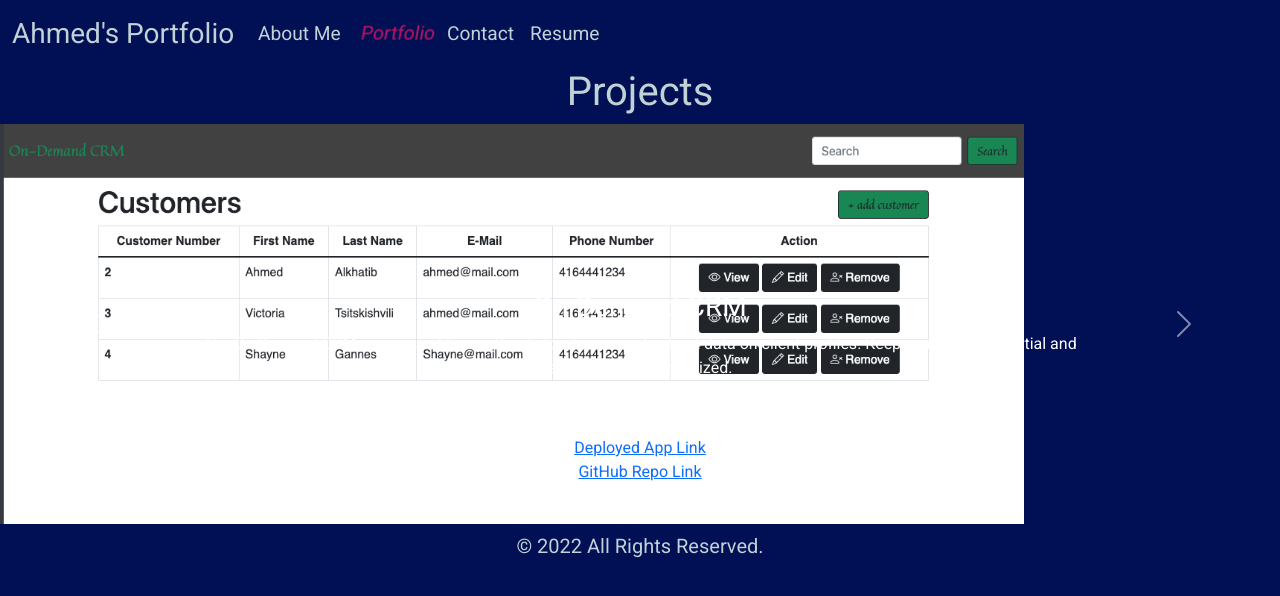
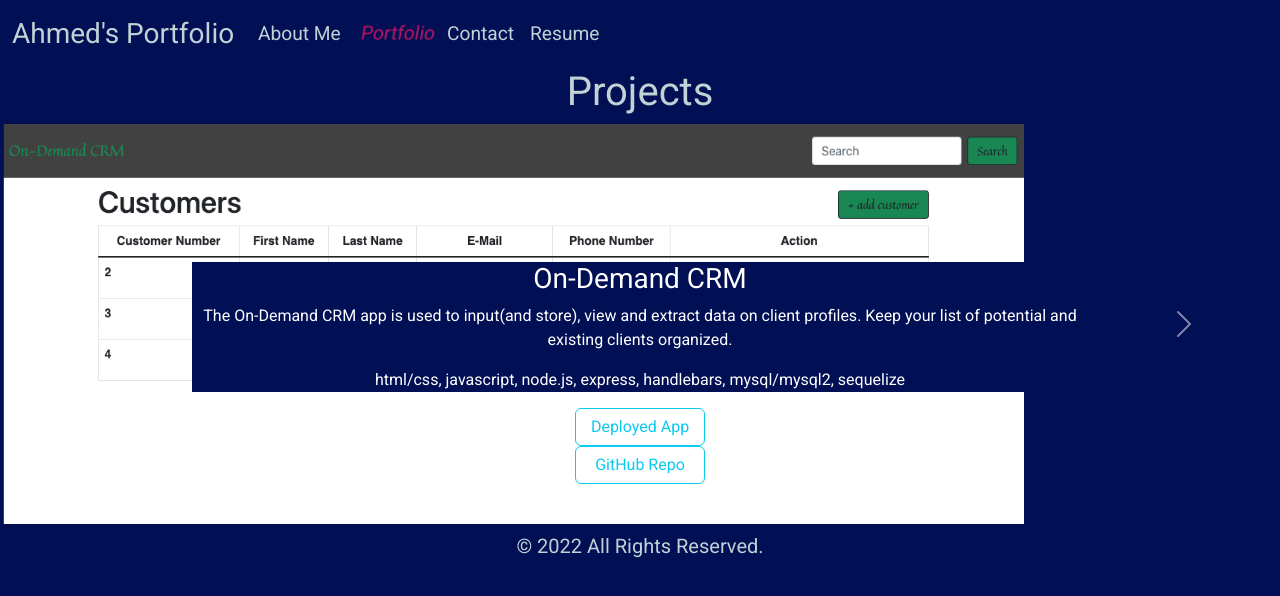
Before and after one commit to AhmedAlkh/react-portfolio, a React (Create React App) app in the folder my-app/: page / in a window 1280 px wide. Both pictures are taken after a click on the button "Portfolio". Shown: the top 596 px of the page. Built offline with nearby package versions, Linux system fonts and the light colour scheme.

Commit message:
updated readme file task list, styling updates to carousel

```diff
--- a/my-app/public/styles.css
+++ b/my-app/public/styles.css
@@ -125,14 +125,21 @@ div.container {
 
 /* ----------------- Carousel ---------------- */
 
-.portfolio-container {
-  align-items: center;
+div.carousel-inner {
+  justify-content: center;
 }
 
 .carousel-style {
     width: 80%;
     height: 400px;
-    background-color: #373940;
+}
+
+.info-container {
+  background-color: #010f54
+}
+
+.app-link, .gh-link {
+  width: 130px;
 }
 
 /* ----------------- Footer ---------------- */
--- a/my-app/src/components/Projects.js
+++ b/my-app/src/components/Projects.js
@@ -1,5 +1,6 @@
 import React from "react";
 import Carousel from "react-bootstrap/Carousel";
+import Button from 'react-bootstrap/Button';
 
 function Project(props) {
   const currentProject = props.projects;
@@ -32,16 +33,18 @@ function Project(props) {
         alt={projectName}
       />
       <Carousel.Caption>
-        <h3>{projectName}</h3>
-        <p>{description}</p>
-        <p>{getTechUsed(techUsed)}</p>
-        <a href={appLink} target="_blank" rel="noreferrer">
-          Deployed App Link
-        </a>
-        <br></br>
-        <a href={ghLink} target="_blank" rel="noreferrer">
-          GitHub Repo Link
-        </a>
+	  	<div className="info-container">
+        	<h3>{projectName}</h3>
+        	<p>{description}</p>
+        	<p>{getTechUsed(techUsed)}</p>
+		</div>
+        <Button variant="outline-info" className="app-link" href={appLink} target="_blank" rel="noreferrer">
+          Deployed App
+        </Button>
+		<br></br>
+        <Button variant="outline-info" className="gh-link" href={ghLink} target="_blank" rel="noreferrer">
+          GitHub Repo
+        </Button>
       </Carousel.Caption>
     </>
   );
```
Also changed, not shown: 1 other file (tests, documents, lock files or other folders).
